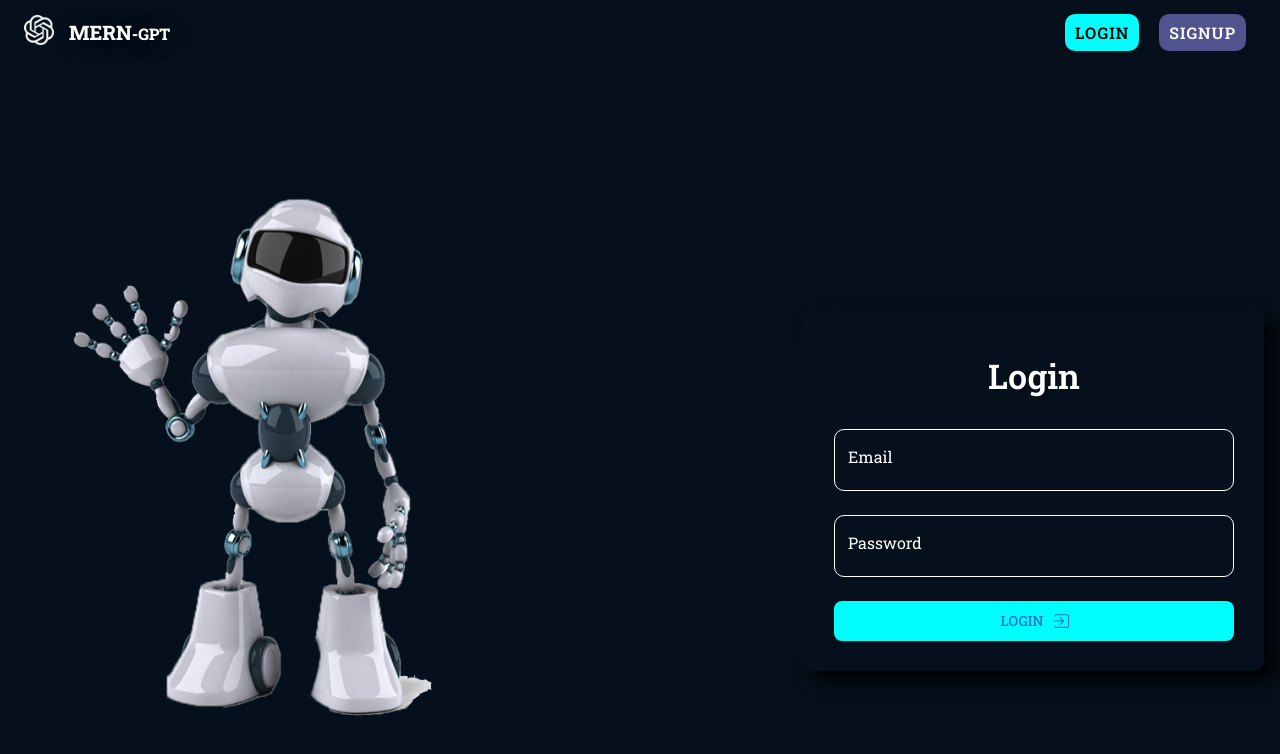
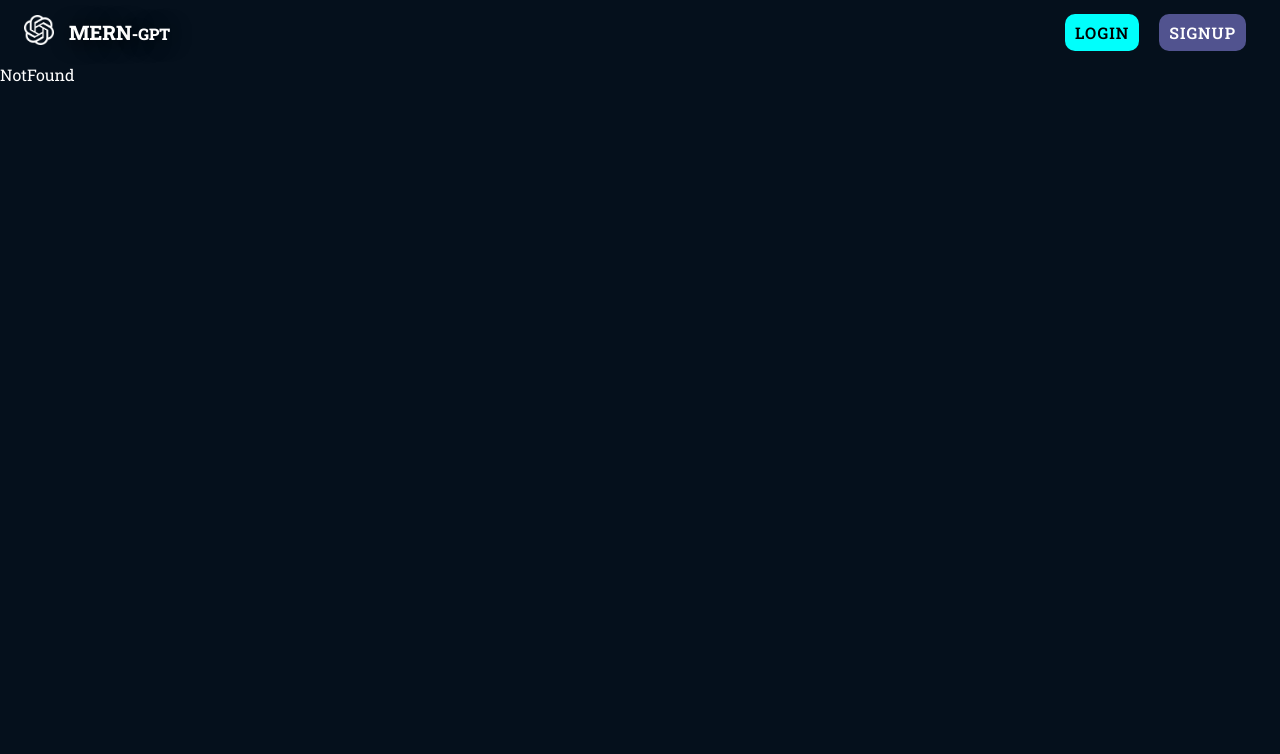
Before and after one commit to robertpilczuk/mern_ai_chatbot, a React (Vite) app in the folder frontend/: page /chat in a window 1280 px wide. Before the commit this address led to /login. Shown: the top 754 px of the page. Built offline with nearby package versions, Linux system fonts and the light colour scheme; no server answers.

Commit message:
protect routes (chat route)

```diff
--- a/frontend/src/App.tsx
+++ b/frontend/src/App.tsx
@@ -8,8 +8,9 @@
 import { useAuth } from "./context/AuthContext";
 
 function App() {
-console.log(useAuth()?.isLoggedIn);
+  console.log("User is logged in", useAuth()?.isLoggedIn);
 
+  const auth = useAuth();
 
 
   return (
@@ -19,7 +20,10 @@
         <Route path="/" element={<Home />} />
         <Route path="/login" element={<Login />} />
         <Route path="/signup" element={<Signup />} />
-        <Route path="/chat" element={<Chat />} />
+        {auth?.isLoggedIn && auth.user && (
+          <Route path="/chat" element={<Chat />} />
+        )
+        }
         <Route path="*" element={<NotFound />} />
       </Routes>
     </main>
--- a/frontend/src/pages/Login.tsx
+++ b/frontend/src/pages/Login.tsx
@@ -1,11 +1,13 @@
-import React from "react";
+import React, { useEffect } from "react";
 import { IoIosLogIn } from 'react-icons/io'
 import { Box, Typography, Button } from "@mui/material";
 import CustomizedInput from "../components/shared/CustomizedInput";
 import { toast } from 'react-hot-toast';
 import { useAuth } from "../context/AuthContext";
+import { Navigate, useNavigate } from "react-router-dom";
 
 const Login = () => {
+    const navigate = useNavigate();
     const auth = useAuth();
     const handleSubmit = async (event: React.FormEvent<HTMLFormElement>) => {
         event.preventDefault();
@@ -22,7 +24,14 @@
             toast.error("Signing In Failed", { id: "login" });
         }
 
-    }
+    };
+
+    useEffect(() => {
+        if (auth?.user) {
+            return navigate("/chat ");
+        }
+    },
+        [auth]);
 
     return <Box width={'100%'} height={'100%'} display="flex" flex={1}>
         <Box
```
